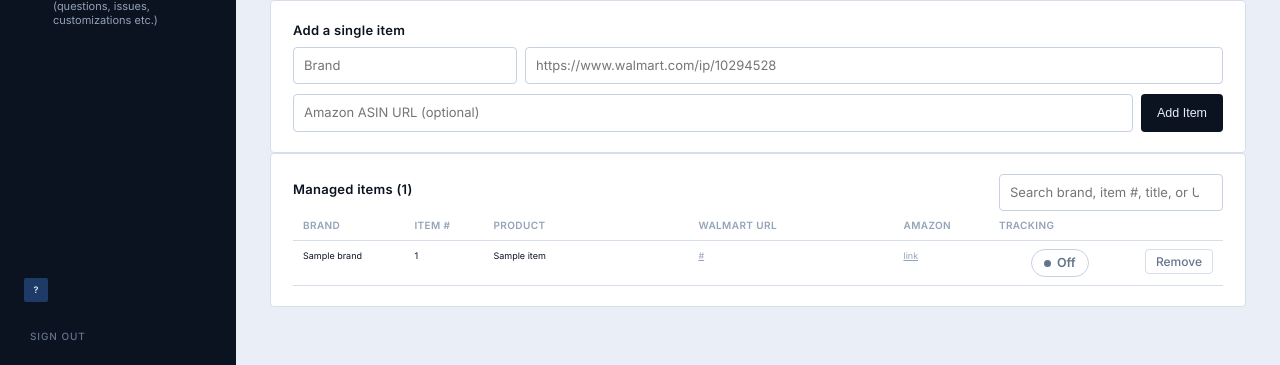
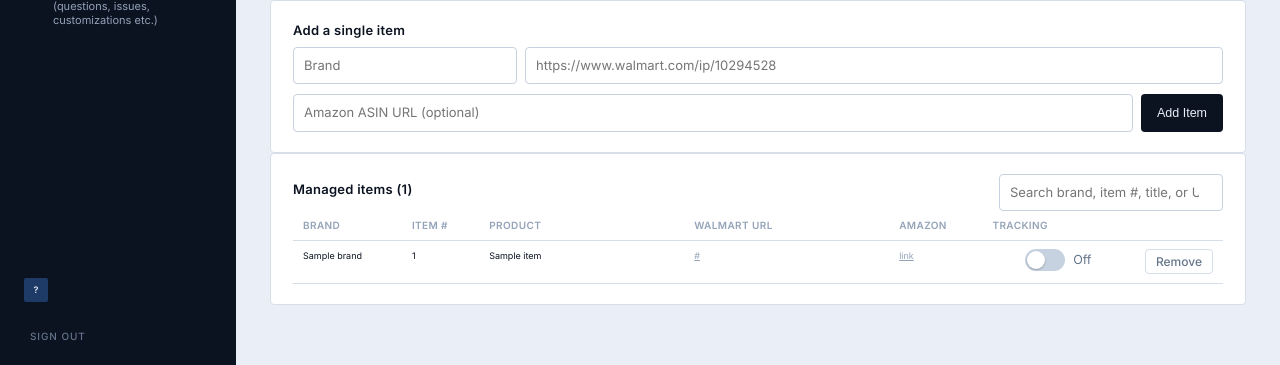
Before and after one commit to ricksauls/ecomm-copilot, a Python web app: template app/templates/app/portfolio.html in a window 1280 px wide. Shown: the part 516-881 px from the top of the page. Run offline with Jinja, Linux system fonts and the light colour scheme; the template is opened without the code that fills it: most values are stand-ins (such as "Sample title", 1, 10 or a date in 2020).

Commit message:
Tracking column: sliding toggle switch (was a labeled pill)
Replace the Tracking pill with an iOS-style sliding switch — green track + white
knob on the right when on, grey track + knob left when off, with a short state
caption and the "View trends" link. Still a CSP-safe submit button that posts the
desired state to portfolio_toggle_track (no inline JS); the knob position is
server-rendered so it survives the POST. Keeps the pf-track-on hook.

Co-Authored-By: Claude Opus 4.8 <noreply@anthropic.com>

```diff
--- a/app/static/css/workspace.css
+++ b/app/static/css/workspace.css
@@ -3585,36 +3585,42 @@ select.pf-select[multiple] option { padding: 6px 8px; border-radius: 4px; }
 /* "Fetch details" sits just under the Image Set picker; a little breathing room. */
 .imageset-prefill-hint { margin-top: var(--space-12); }
 
-/* Tracking pill (Portfolio Management "Tracking" column): an enable/disable
-   toggle. The "on" state reads active (green dot + tinted border); "off" is muted.
-   It's a submit button styled as a pill — one click flips the item's tracked flag
-   via portfolio_toggle_track. */
-.pf-pill {
-  display: inline-flex;
-  align-items: center;
-  gap: 6px;
-  padding: 4px 12px;
-  font: inherit;
-  font-size: 12.5px;
-  font-weight: 600;
-  line-height: 1.4;
+/* Tracking toggle (Portfolio Management "Tracking" column): an iOS-style sliding
+   switch. It's a submit button styled as a slider — one click posts the desired
+   state and flips the item's tracked flag via portfolio_toggle_track (no inline JS,
+   CSP-safe). The knob sits right on a green track when on, left on a grey track when
+   off; the state is server-rendered so it survives the POST round-trip. */
+.pf-track-form { display: inline-flex; align-items: center; gap: var(--space-8); }
+.pf-switch {
+  position: relative;
+  flex: 0 0 auto;
+  width: 40px;
+  height: 22px;
+  padding: 0;
+  border: none;
   border-radius: 999px;
-  border: 1px solid var(--control-border);
-  background: var(--surface);
-  color: var(--mid-gray);
+  background: var(--control-border);
   cursor: pointer;
-  transition: border-color var(--fade) var(--ease), color var(--fade) var(--ease);
-}
-.pf-pill:hover { border-color: var(--mid-gray); }
-.pf-pill-dot {
-  width: 7px;
-  height: 7px;
+  transition: background var(--fade) var(--ease);
+}
+.pf-switch-knob {
+  position: absolute;
+  top: 2px;
+  left: 2px;
+  width: 18px;
+  height: 18px;
   border-radius: 50%;
-  background: var(--mid-gray);
-}
-.pf-pill-on { color: var(--black); border-color: var(--signal-green); }
-.pf-pill-on .pf-pill-dot { background: var(--signal-green); }
-/* The "View trends" link sits beside the pill. */
+  background: #fff;
+  box-shadow: 0 1px 2px rgba(0, 0, 0, 0.25);
+  transition: left var(--fade) var(--ease);
+}
+.pf-switch.is-on { background: var(--signal-green); }
+.pf-switch.is-on .pf-switch-knob { left: 20px; }
+.pf-switch:focus-visible { outline: 2px solid var(--black); outline-offset: 2px; }
+/* Small state caption beside the switch. */
+.pf-switch-label { font-size: 12.5px; color: var(--mid-gray); }
+.pf-switch.is-on + .pf-switch-label { color: var(--black); }
+/* The "View trends" link sits after the switch. */
 .pf-track-view { display: inline-block; margin-left: var(--space-8); font-size: 12.5px; }
 
 /* Keyword editor on the per-item tracking page: three stacked labelled fields. */
--- a/app/templates/app/portfolio.html
+++ b/app/templates/app/portfolio.html
@@ -124,24 +124,24 @@
                class="cell-muted">link</a>
             {% else %}—{% endif %}
           </td>
-          {# Tracking pill — an enable/disable toggle. It posts the DESIRED new state
-             so the one route handles both directions: an on item posts 0 (disable),
-             an off item posts 1 (enable). pf-track-on marks the active state. #}
+          {# Tracking toggle — a sliding switch. The form posts the DESIRED new
+             state so the one route handles both directions: an on item posts 0
+             (disable), an off item posts 1 (enable). The switch is a submit button
+             styled as a slider (no inline JS — CSP-safe); the knob sits right/green
+             when on, left/grey when off. pf-track-on marks the active state. #}
           <td class="cell-action">
-            <form method="post" action="{{ url_for('pages.portfolio_toggle_track', item_id=it.id) }}">
+            <form method="post" action="{{ url_for('pages.portfolio_toggle_track', item_id=it.id) }}"
+                  class="pf-track-form">
               <input type="hidden" name="csrf_token" value="{{ csrf_token() }}" />
               <input type="hidden" name="tracked" value="{{ 0 if it.tracked else 1 }}" />
-              {% if it.tracked %}
-              <button type="submit" class="pf-pill pf-pill-on pf-track-on"
-                      title="Tracking on — click to disable">
-                <span class="pf-pill-dot" aria-hidden="true"></span>Tracking
+              <button type="submit" role="switch"
+                      aria-checked="{{ 'true' if it.tracked else 'false' }}"
+                      class="pf-switch {{ 'is-on pf-track-on' if it.tracked else 'is-off' }}"
+                      aria-label="{{ 'Tracking on — click to disable' if it.tracked else 'Tracking off — click to enable' }}"
+                      title="{{ 'Tracking on — click to disable' if it.tracked else 'Tracking off — click to enable' }}">
+                <span class="pf-switch-knob" aria-hidden="true"></span>
               </button>
-              {% else %}
-              <button type="submit" class="pf-pill pf-pill-off"
-                      title="Tracking off — click to enable">
-                <span class="pf-pill-dot" aria-hidden="true"></span>Off
-              </button>
-              {% endif %}
+              <span class="pf-switch-label">{{ 'Tracking' if it.tracked else 'Off' }}</span>
             </form>
             {% if it.tracked %}
             {# Trends page only makes sense once an item is tracked. #}
```
